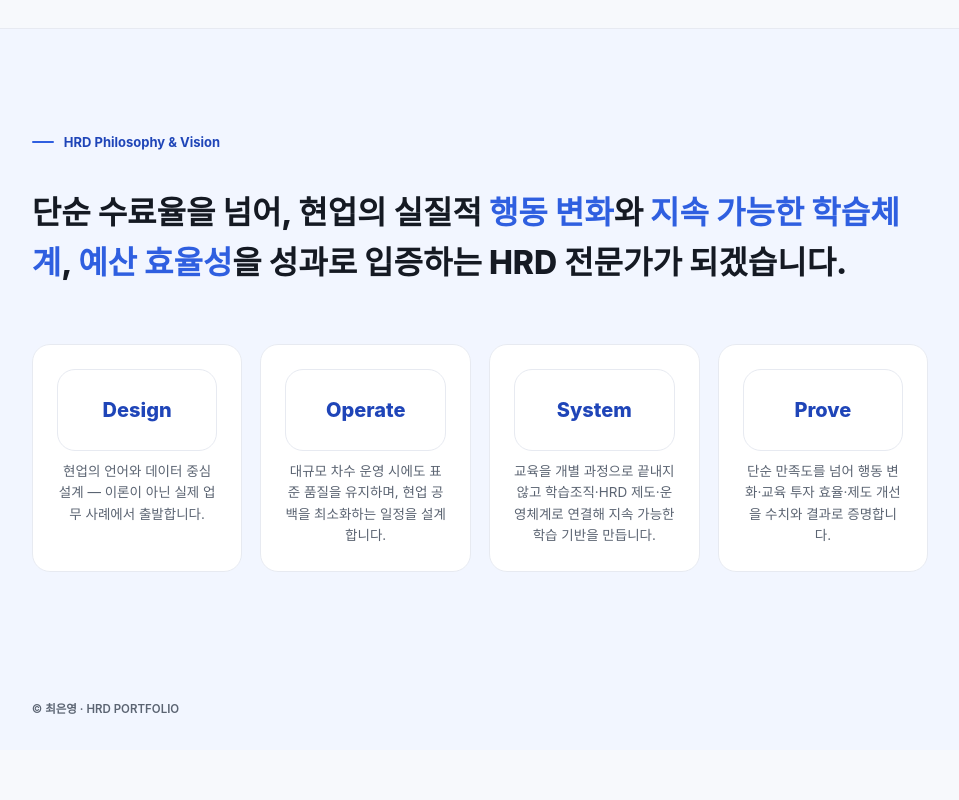
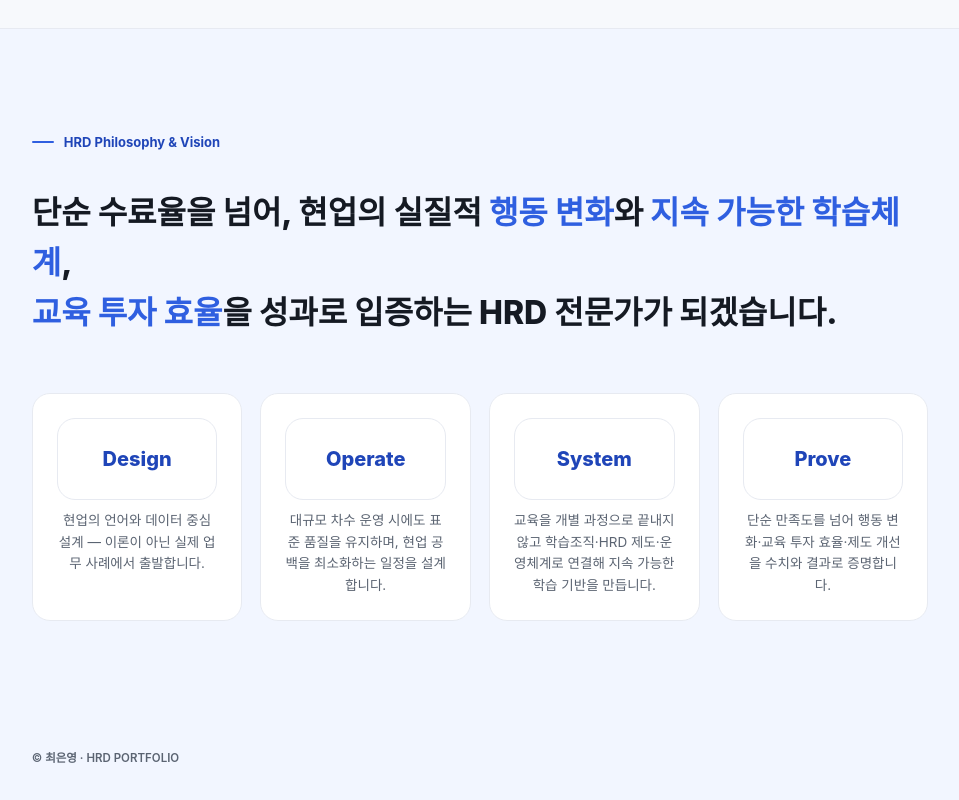
Before and after one commit to eunyoung0120choi-cpu/EDUCATION-PORTFOLIO, a plain HTML site: page index.html in a window 1280 px wide. Shown: the part 9851-10651 px from the top of the page, without its empty margins (275-1234 px from the left). Before the commit the page ends 10601 px from the top, so only its background shows below. Drawn offline with nearby package versions, Linux system fonts and the light colour scheme; a web font is replaced by a local one.

Commit message:
Update index.html

```diff
--- a/index.html
+++ b/index.html
@@ -316,6 +316,7 @@ h1.cover-title .accent{ color:var(--blue); }
   font-size:clamp(20px,3vw,32px); font-weight:800; line-height:1.55; max-width:100%; margin-top:20px; color:var(--ink);
 }
 .vision-quote .accent{ color:var(--blue); }
+@media (max-width:760px){ .vision-break{ display:none; } }
 .vision-grid{ margin-top:56px; display:grid; grid-template-columns:repeat(4,1fr); gap:18px; }
 @media (max-width:1100px){ .vision-grid{grid-template-columns:repeat(2,1fr);} }
 @media (max-width:760px){ .vision-grid{grid-template-columns:1fr;} }
@@ -913,7 +914,7 @@ html.js .reveal.in{ opacity:1; transform:translateY(0); }
     <!-- SECTION 6 : VISION -->
     <section id="vision">
       <div class="eyebrow">HRD Philosophy &amp; Vision</div>
-      <p class="vision-quote">단순 수료율을 넘어, 현업의 실질적 <span class="accent">행동 변화</span>와 <span class="accent">지속 가능한 학습체계</span>, <span class="accent">예산 효율성</span>을 성과로 입증하는 HRD 전문가가 되겠습니다.</p>
+      <p class="vision-quote">단순 수료율을 넘어, 현업의 실질적 <span class="accent">행동 변화</span>와 <span class="accent">지속 가능한 학습체계</span>,<br class="vision-break"> <span class="accent">교육 투자 효율</span>을 성과로 입증하는 HRD 전문가가 되겠습니다.</p>
       <div class="vision-grid">
         <div class="reveal">
           <div class="vg-n">Design</div>
```
